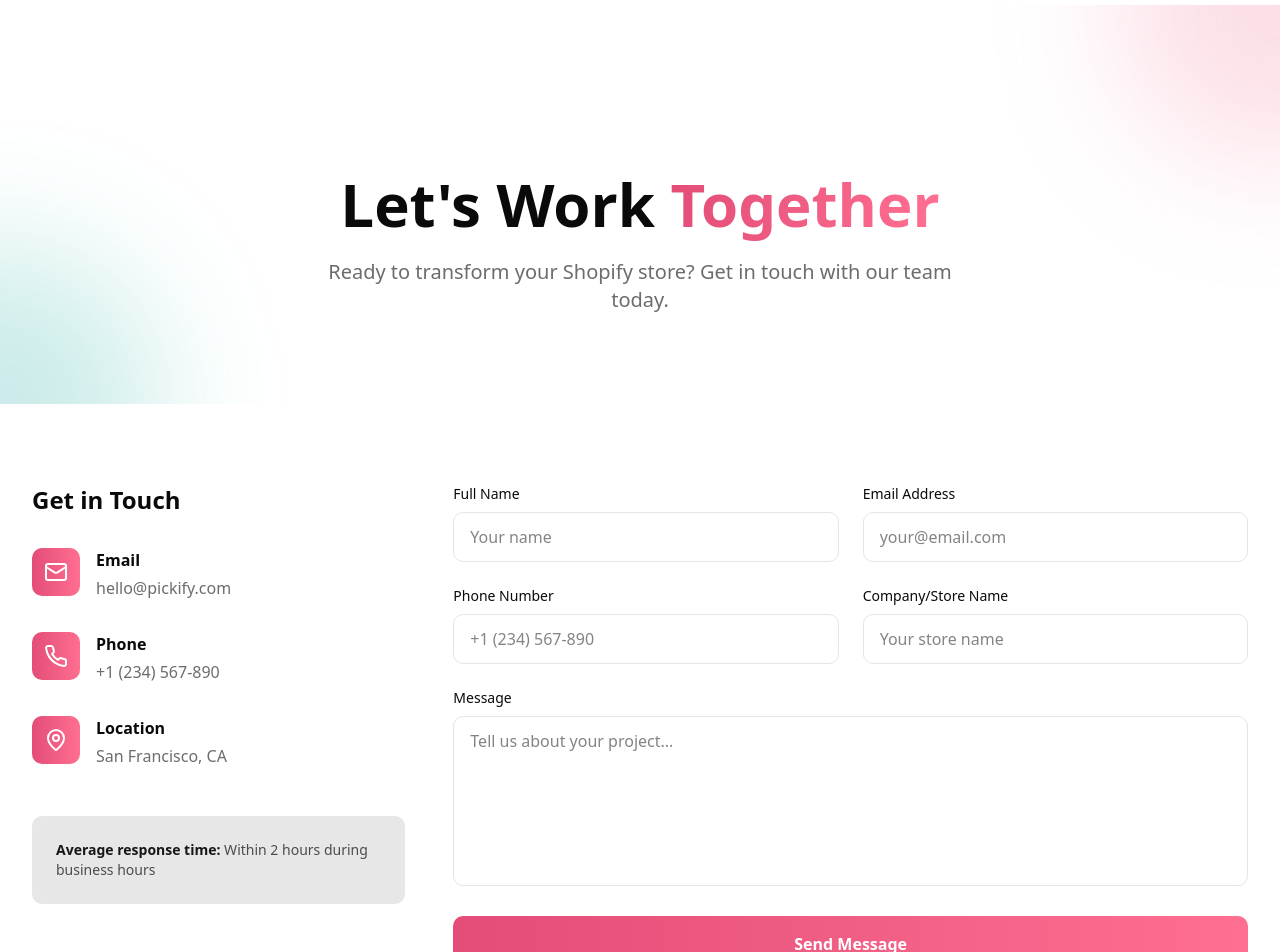
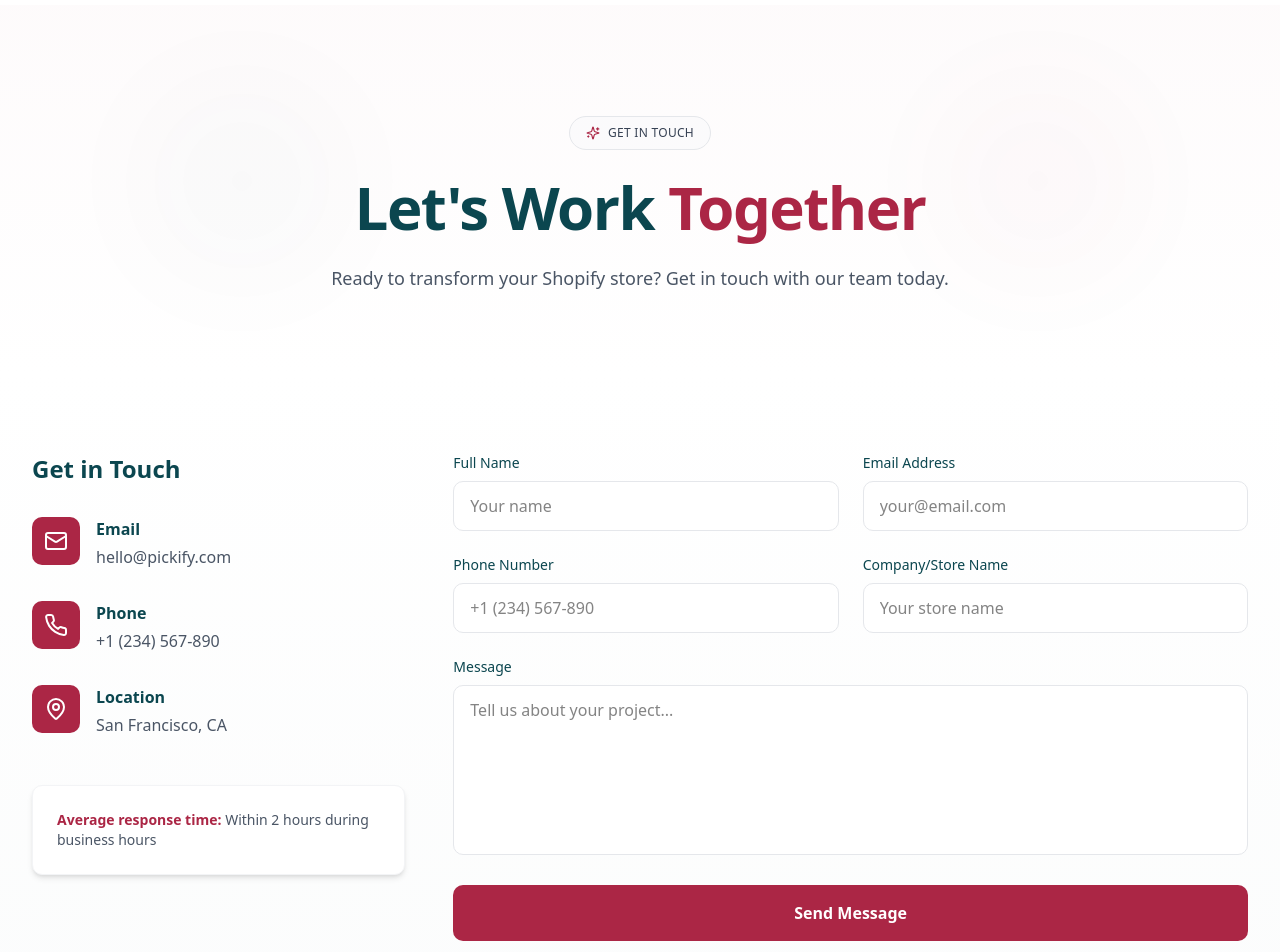
Before and after one commit to Salman-41/pickify, a Next.js app: page /contact in a window 1280 px wide. Shown: the part 60-1012 px from the top of the page. Built offline with nearby package versions, Linux system fonts and the light colour scheme.

Commit message:
feat: enhance About and Contact pages with improved styling and layout for better user experience

```diff
--- a/app/contact/page.tsx
+++ b/app/contact/page.tsx
@@ -1,45 +1,79 @@
-import { GradientAccent } from "@/components/gradient-accent"
-import { ContactForm } from "@/components/contact-form"
+import { ContactForm } from "@/components/contact-form";
+import { Sparkles } from "lucide-react";
 
 export default function ContactPage() {
   return (
     <>
       {/* Hero Section */}
-      <section className="relative min-h-[50vh] flex items-center justify-center overflow-hidden pt-20">
-        <GradientAccent />
+      <section
+        className="relative py-20 pt-28 overflow-hidden"
+        style={{
+          background:
+            "linear-gradient(180deg, rgba(171, 38, 69, 0.02) 0%, rgba(255, 255, 255, 1) 100%)",
+        }}
+      >
+        {/* Decorative gradient orbs */}
+        <div
+          className="absolute top-[10%] right-[8%] w-[280px] h-[280px] rounded-full blur-3xl opacity-[0.04]"
+          style={{
+            background: "radial-gradient(circle, #ab2645 0%, transparent 70%)",
+          }}
+        />
+        <div
+          className="absolute top-[10%] left-[8%] w-[280px] h-[280px] rounded-full blur-3xl opacity-[0.04]"
+          style={{
+            background: "radial-gradient(circle, #0b464f 0%, transparent 70%)",
+          }}
+        />
 
         <div className="relative z-10 max-w-7xl mx-auto px-4 sm:px-6 lg:px-8 text-center">
-          <h1 className="text-5xl md:text-6xl font-bold mb-6 text-balance-custom">
-            Let's Work{" "}
-            <span
-              style={{
-                backgroundImage: "linear-gradient(to right, #E34D78, #FF6F91)",
-                WebkitBackgroundClip: "text",
-                WebkitTextFillColor: "transparent",
-                backgroundClip: "text",
-              }}
-            >
-              Together
+          <div className="mb-6 inline-flex items-center gap-2 px-4 py-2 rounded-full border border-gray-200 bg-gray-50/50">
+            <Sparkles size={14} style={{ color: "#ab2645" }} />
+            <span className="text-xs font-medium tracking-wide text-gray-700">
+              GET IN TOUCH
             </span>
+          </div>
+
+          <h1 className="text-4xl sm:text-5xl md:text-6xl font-bold mb-6 leading-[1.1] tracking-tight">
+            <span style={{ color: "#0b464f" }}>Let's Work</span>{" "}
+            <span style={{ color: "#ab2645" }}>Together</span>
           </h1>
-          <p className="text-xl text-foreground/60 max-w-2xl mx-auto">
-            Ready to transform your Shopify store? Get in touch with our team today.
+          <p className="text-base sm:text-lg text-gray-600 max-w-2xl mx-auto leading-relaxed">
+            Ready to transform your Shopify store? Get in touch with our team
+            today.
           </p>
         </div>
       </section>
 
       {/* Contact Section */}
-      <section className="py-20">
+      <section
+        className="py-20"
+        style={{
+          background:
+            "linear-gradient(180deg, rgba(255, 255, 255, 1) 0%, rgba(11, 70, 79, 0.015) 100%)",
+        }}
+      >
         <div className="max-w-7xl mx-auto px-4 sm:px-6 lg:px-8">
           <ContactForm />
         </div>
       </section>
 
       {/* FAQ Section */}
-      <section className="py-20 bg-muted">
+      <section
+        className="py-20"
+        style={{
+          background:
+            "linear-gradient(180deg, rgba(11, 70, 79, 0.015) 0%, rgba(171, 38, 69, 0.015) 100%)",
+        }}
+      >
         <div className="max-w-4xl mx-auto px-4 sm:px-6 lg:px-8">
           <div className="text-center mb-16">
-            <h2 className="text-4xl font-bold mb-4 text-balance-custom">Frequently Asked Questions</h2>
+            <h2
+              className="text-4xl font-bold mb-4 text-balance-custom"
+              style={{ color: "#0b464f" }}
+            >
+              Frequently Asked Questions
+            </h2>
           </div>
 
           <div className="space-y-6">
@@ -71,15 +105,20 @@ export default function ContactPage() {
             ].map((item, index) => (
               <div
                 key={index}
-                className="p-6 bg-white rounded-lg border border-border smooth-transition hover:border-primary"
+                className="p-6 bg-white rounded-lg border border-gray-100 smooth-transition hover:shadow-xl shadow-md"
               >
-                <h3 className="text-lg font-bold mb-3 text-foreground">{item.q}</h3>
-                <p className="text-foreground/70">{item.a}</p>
+                <h3
+                  className="text-lg font-bold mb-3"
+                  style={{ color: "#0b464f" }}
+                >
+                  {item.q}
+                </h3>
+                <p className="text-gray-600">{item.a}</p>
               </div>
             ))}
           </div>
         </div>
       </section>
     </>
-  )
+  );
 }
--- a/components/contact-form.tsx
+++ b/components/contact-form.tsx
@@ -1,9 +1,9 @@
-"use client"
+"use client";
 
-import type React from "react"
+import type React from "react";
 
-import { useState } from "react"
-import { Mail, Phone, MapPin } from "lucide-react"
+import { useState } from "react";
+import { Mail, Phone, MapPin } from "lucide-react";
 
 export function ContactForm() {
   const [formData, setFormData] = useState({
@@ -12,39 +12,55 @@ export function ContactForm() {
     phone: "",
     company: "",
     message: "",
-  })
-  const [submitted, setSubmitted] = useState(false)
+  });
+  const [submitted, setSubmitted] = useState(false);
 
-  const handleChange = (e: React.ChangeEvent<HTMLInputElement | HTMLTextAreaElement>) => {
-    const { name, value } = e.target
-    setFormData((prev) => ({ ...prev, [name]: value }))
-  }
+  const handleChange = (
+    e: React.ChangeEvent<HTMLInputElement | HTMLTextAreaElement>
+  ) => {
+    const { name, value } = e.target;
+    setFormData((prev) => ({ ...prev, [name]: value }));
+  };
 
   const handleSubmit = (e: React.FormEvent) => {
-    e.preventDefault()
+    e.preventDefault();
     // Handle form submission here
-    console.log("Form submitted:", formData)
-    setSubmitted(true)
-    setTimeout(() => setSubmitted(false), 3000)
-  }
+    console.log("Form submitted:", formData);
+    setSubmitted(true);
+    setTimeout(() => setSubmitted(false), 3000);
+  };
 
   return (
     <div className="grid grid-cols-1 lg:grid-cols-3 gap-12">
       {/* Contact Information */}
       <div className="lg:col-span-1">
-        <h3 className="text-2xl font-bold mb-8">Get in Touch</h3>
+        <h3 className="text-2xl font-bold mb-8" style={{ color: "#0b464f" }}>
+          Get in Touch
+        </h3>
 
         <div className="space-y-8">
           <div className="flex gap-4">
             <div
               className="w-12 h-12 rounded-lg flex items-center justify-center flex-shrink-0"
-              style={{ background: "linear-gradient(to right, #E34D78, #FF6F91)" }}
+              style={{ backgroundColor: "#ab2645" }}
             >
               <Mail size={24} className="text-white" />
             </div>
             <div>
-              <p className="font-semibold mb-1">Email</p>
-              <a href="mailto:hello@pickify.com" className="text-foreground/60 hover:text-primary smooth-transition">
+              <p className="font-semibold mb-1" style={{ color: "#0b464f" }}>
+                Email
+              </p>
+              <a
+                href="mailto:hello@pickify.com"
+                className="text-gray-600 smooth-transition"
+                style={{
+                  transition: "color 0.3s ease",
+                }}
+                onMouseEnter={(e) => (e.currentTarget.style.color = "#ab2645")}
+                onMouseLeave={(e) =>
+                  (e.currentTarget.style.color = "rgb(75, 85, 99)")
+                }
+              >
                 hello@pickify.com
               </a>
             </div>
@@ -53,13 +69,25 @@ export function ContactForm() {
           <div className="flex gap-4">
             <div
               className="w-12 h-12 rounded-lg flex items-center justify-center flex-shrink-0"
-              style={{ background: "linear-gradient(to right, #E34D78, #FF6F91)" }}
+              style={{ backgroundColor: "#ab2645" }}
             >
               <Phone size={24} className="text-white" />
             </div>
             <div>
-              <p className="font-semibold mb-1">Phone</p>
-              <a href="tel:+1234567890" className="text-foreground/60 hover:text-primary smooth-transition">
+              <p className="font-semibold mb-1" style={{ color: "#0b464f" }}>
+                Phone
+              </p>
+              <a
+                href="tel:+1234567890"
+                className="text-gray-600 smooth-transition"
+                style={{
+                  transition: "color 0.3s ease",
+                }}
+                onMouseEnter={(e) => (e.currentTarget.style.color = "#ab2645")}
+                onMouseLeave={(e) =>
+                  (e.currentTarget.style.color = "rgb(75, 85, 99)")
+                }
+              >
                 +1 (234) 567-890
               </a>
             </div>
@@ -68,22 +96,26 @@ export function ContactForm() {
           <div className="flex gap-4">
             <div
               className="w-12 h-12 rounded-lg flex items-center justify-center flex-shrink-0"
-              style={{ background: "linear-gradient(to right, #E34D78, #FF6F91)" }}
+              style={{ backgroundColor: "#ab2645" }}
             >
               <MapPin size={24} className="text-white" />
             </div>
             <div>
-              <p className="font-semibold mb-1">Location</p>
-              <p className="text-foreground/60">San Francisco, CA</p>
+              <p className="font-semibold mb-1" style={{ color: "#0b464f" }}>
+                Location
+              </p>
+              <p className="text-gray-600">San Francisco, CA</p>
             </div>
           </div>
         </div>
 
         {/* Response Time */}
-        <div className="mt-12 p-6 bg-primary/10 rounded-lg">
-          <p className="text-sm text-foreground/70">
-            <span className="font-semibold text-primary">Average response time:</span> Within 2 hours during business
-            hours
+        <div className="mt-12 p-6 rounded-lg border border-gray-100 bg-white shadow-md">
+          <p className="text-sm text-gray-600">
+            <span className="font-semibold" style={{ color: "#ab2645" }}>
+              Average response time:
+            </span>{" "}
+            Within 2 hours during business hours
           </p>
         </div>
       </div>
@@ -93,7 +125,11 @@ export function ContactForm() {
         <form onSubmit={handleSubmit} className="space-y-6">
           <div className="grid grid-cols-1 md:grid-cols-2 gap-6">
             <div>
-              <label htmlFor="name" className="block text-sm font-medium mb-2">
+              <label
+                htmlFor="name"
+                className="block text-sm font-medium mb-2"
+                style={{ color: "#0b464f" }}
+              >
                 Full Name
               </label>
               <input
@@ -103,12 +139,28 @@ export function ContactForm() {
                 value={formData.name}
                 onChange={handleChange}
                 required
-                className="w-full px-4 py-3 rounded-lg border border-border bg-white smooth-transition focus:border-primary focus:outline-none focus:ring-2 focus:ring-primary/20"
+                className="w-full px-4 py-3 rounded-lg border border-gray-200 bg-white smooth-transition focus:outline-none focus:ring-2"
+                style={{
+                  transition: "all 0.3s ease",
+                }}
+                onFocus={(e) => {
+                  e.currentTarget.style.borderColor = "#ab2645";
+                  e.currentTarget.style.boxShadow =
+                    "0 0 0 3px rgba(171, 38, 69, 0.1)";
+                }}
+                onBlur={(e) => {
+                  e.currentTarget.style.borderColor = "rgb(229, 231, 235)";
+                  e.currentTarget.style.boxShadow = "none";
+                }}
                 placeholder="Your name"
               />
             </div>
             <div>
-              <label htmlFor="email" className="block text-sm font-medium mb-2">
+              <label
+                htmlFor="email"
+                className="block text-sm font-medium mb-2"
+                style={{ color: "#0b464f" }}
+              >
                 Email Address
               </label>
               <input
@@ -118,7 +170,19 @@ export function ContactForm() {
                 value={formData.email}
                 onChange={handleChange}
                 required
-                className="w-full px-4 py-3 rounded-lg border border-border bg-white smooth-transition focus:border-primary focus:outline-none focus:ring-2 focus:ring-primary/20"
+                className="w-full px-4 py-3 rounded-lg border border-gray-200 bg-white smooth-transition focus:outline-none focus:ring-2"
+                style={{
+                  transition: "all 0.3s ease",
+                }}
+                onFocus={(e) => {
+                  e.currentTarget.style.borderColor = "#ab2645";
+                  e.currentTarget.style.boxShadow =
+                    "0 0 0 3px rgba(171, 38, 69, 0.1)";
+                }}
+                onBlur={(e) => {
+                  e.currentTarget.style.borderColor = "rgb(229, 231, 235)";
+                  e.currentTarget.style.boxShadow = "none";
+                }}
                 placeholder="your@email.com"
               />
             </div>
@@ -126,7 +190,11 @@ export function ContactForm() {
 
           <div className="grid grid-cols-1 md:grid-cols-2 gap-6">
             <div>
-              <label htmlFor="phone" className="block text-sm font-medium mb-2">
+              <label
+                htmlFor="phone"
+                className="block text-sm font-medium mb-2"
+                style={{ color: "#0b464f" }}
+              >
                 Phone Number
               </label>
               <input
@@ -135,12 +203,28 @@ export function ContactForm() {
                 name="phone"
                 value={formData.phone}
                 onChange={handleChange}
-                className="w-full px-4 py-3 rounded-lg border border-border bg-white smooth-transition focus:border-primary focus:outline-none focus:ring-2 focus:ring-primary/20"
+                className="w-full px-4 py-3 rounded-lg border border-gray-200 bg-white smooth-transition focus:outline-none focus:ring-2"
+                style={{
+                  transition: "all 0.3s ease",
+                }}
+                onFocus={(e) => {
+                  e.currentTarget.style.borderColor = "#ab2645";
+                  e.currentTarget.style.boxShadow =
+                    "0 0 0 3px rgba(171, 38, 69, 0.1)";
+                }}
+                onBlur={(e) => {
+                  e.currentTarget.style.borderColor = "rgb(229, 231, 235)";
+                  e.currentTarget.style.boxShadow = "none";
+                }}
                 placeholder="+1 (234) 567-890"
               />
             </div>
             <div>
-              <label htmlFor="company" className="block text-sm font-medium mb-2">
+              <label
+                htmlFor="company"
+                className="block text-sm font-medium mb-2"
+                style={{ color: "#0b464f" }}
+              >
                 Company/Store Name
               </label>
               <input
@@ -149,14 +233,30 @@ export function ContactForm() {
                 name="company"
                 value={formData.company}
                 onChange={handleChange}
-                className="w-full px-4 py-3 rounded-lg border border-border bg-white smooth-transition focus:border-primary focus:outline-none focus:ring-2 focus:ring-primary/20"
+                className="w-full px-4 py-3 rounded-lg border border-gray-200 bg-white smooth-transition focus:outline-none focus:ring-2"
+                style={{
+                  transition: "all 0.3s ease",
+                }}
+                onFocus={(e) => {
+                  e.currentTarget.style.borderColor = "#ab2645";
+                  e.currentTarget.style.boxShadow =
+                    "0 0 0 3px rgba(171, 38, 69, 0.1)";
+                }}
+                onBlur={(e) => {
+                  e.currentTarget.style.borderColor = "rgb(229, 231, 235)";
+                  e.currentTarget.style.boxShadow = "none";
+                }}
                 placeholder="Your store name"
               />
             </div>
           </div>
 
           <div>
-            <label htmlFor="message" className="block text-sm font-medium mb-2">
+            <label
+              htmlFor="message"
+              className="block text-sm font-medium mb-2"
+              style={{ color: "#0b464f" }}
+            >
               Message
             </label>
             <textarea
@@ -166,15 +266,39 @@ export function ContactForm() {
               onChange={handleChange}
               required
               rows={6}
-              className="w-full px-4 py-3 rounded-lg border border-border bg-white smooth-transition focus:border-primary focus:outline-none focus:ring-2 focus:ring-primary/20 resize-none"
+              className="w-full px-4 py-3 rounded-lg border border-gray-200 bg-white smooth-transition focus:outline-none focus:ring-2 resize-none"
+              style={{
+                transition: "all 0.3s ease",
+              }}
+              onFocus={(e) => {
+                e.currentTarget.style.borderColor = "#ab2645";
+                e.currentTarget.style.boxShadow =
+                  "0 0 0 3px rgba(171, 38, 69, 0.1)";
+              }}
+              onBlur={(e) => {
+                e.currentTarget.style.borderColor = "rgb(229, 231, 235)";
+                e.currentTarget.style.boxShadow = "none";
+              }}
               placeholder="Tell us about your project..."
             />
           </div>
 
           <button
             type="submit"
-            className="w-full px-8 py-4 text-white rounded-lg font-semibold smooth-transition hover:shadow-xl hover:scale-105"
-            style={{ background: "linear-gradient(to right, #E34D78, #FF6F91)" }}
+            className="w-full px-8 py-4 text-white rounded-lg font-semibold smooth-transition hover:shadow-xl hover:scale-[1.02]"
+            style={{
+              backgroundColor: "#ab2645",
+              transition: "all 0.3s ease",
+            }}
+            onMouseEnter={(e) => {
+              e.currentTarget.style.transform = "scale(1.02)";
+              e.currentTarget.style.boxShadow =
+                "0 20px 25px -5px rgba(171, 38, 69, 0.3), 0 10px 10px -5px rgba(171, 38, 69, 0.2)";
+            }}
+            onMouseLeave={(e) => {
+              e.currentTarget.style.transform = "scale(1)";
+              e.currentTarget.style.boxShadow = "none";
+            }}
           >
             Send Message
           </button>
@@ -187,5 +311,5 @@ export function ContactForm() {
         </form>
       </div>
     </div>
-  )
+  );
 }
```
Also changed, not shown: app/about/page.tsx (+131 -52 lines).
